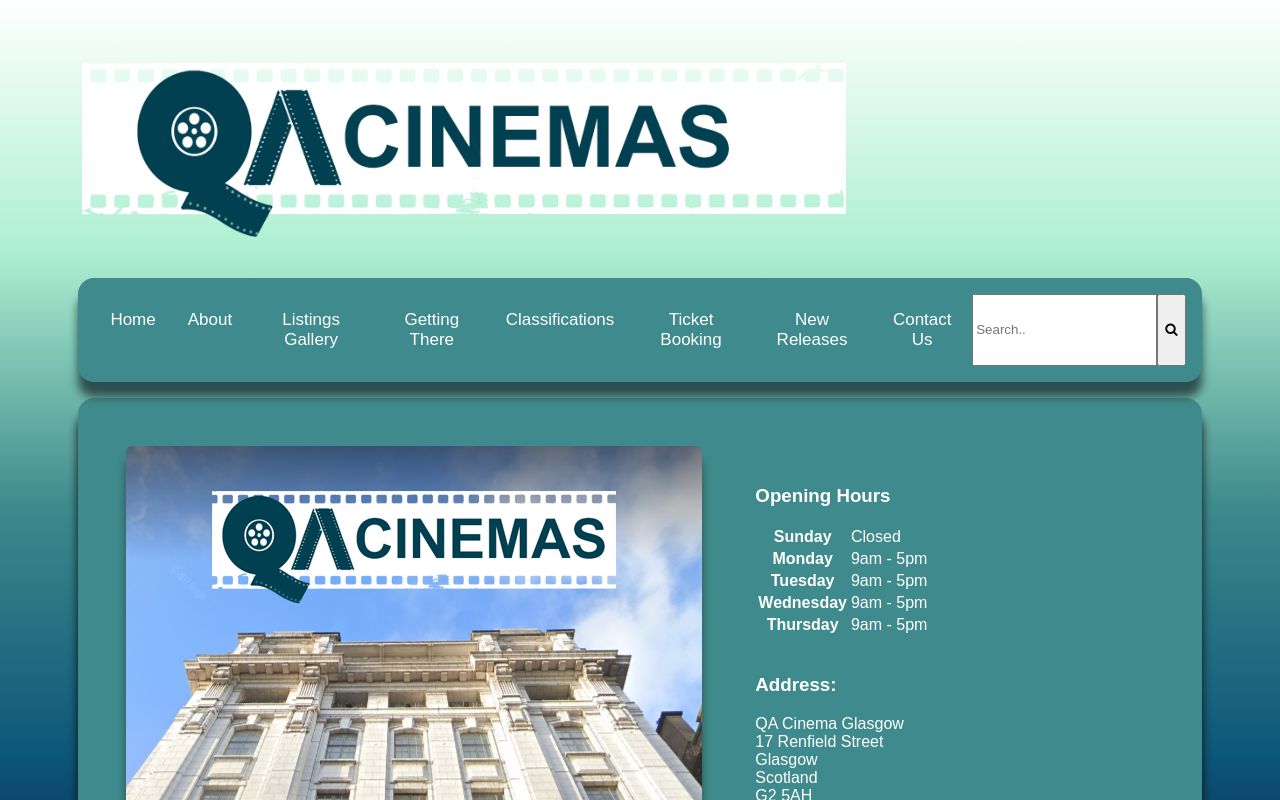
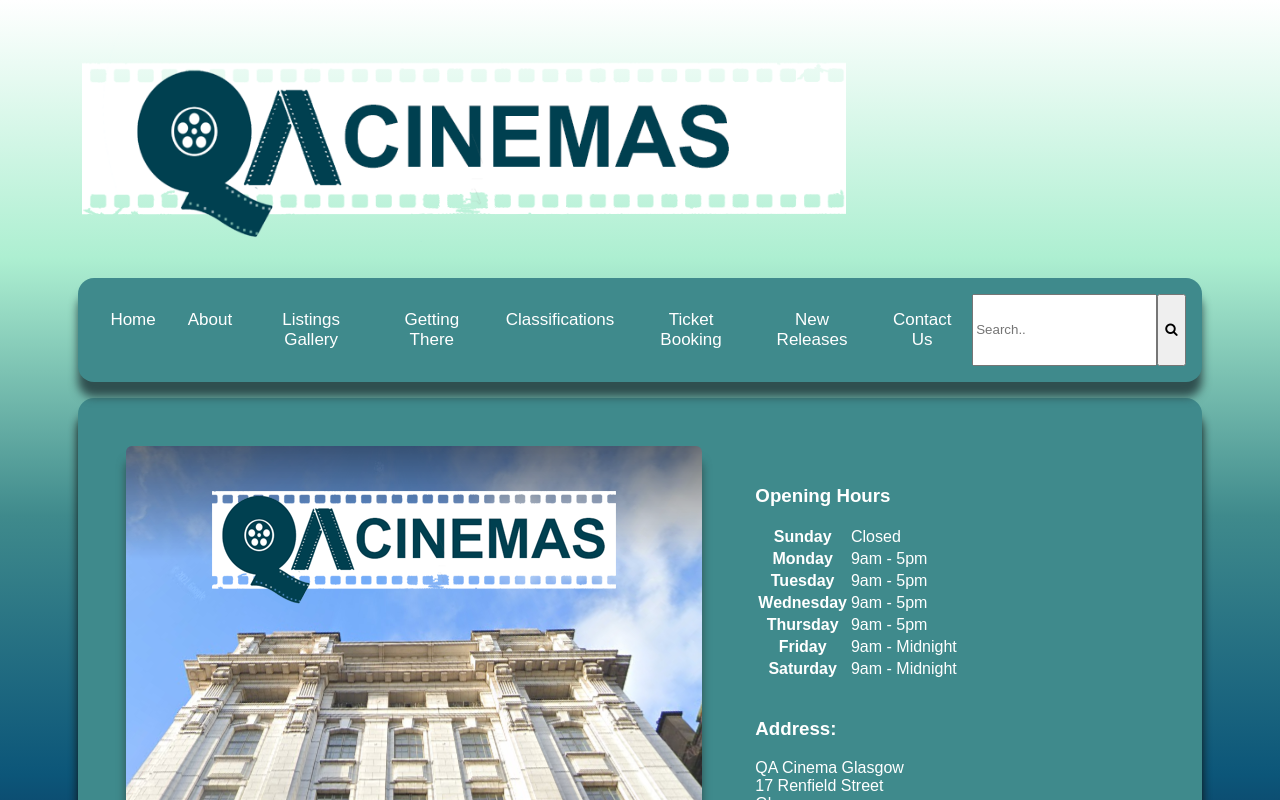
Before and after one commit to Callum-Robinson/QA-Cinema-Project-FrontEnd, a React (Create React App) app: page /contactus in a window 1280 px wide. Shown: the top 800 px of the page. Built offline with nearby package versions, Linux system fonts and the light colour scheme.

Commit message:
added friday and sat

```diff
--- a/src/Components/Contact/ContactPage.jsx
+++ b/src/Components/Contact/ContactPage.jsx
@@ -18,6 +18,8 @@ const ContactPage = () => {
                     <tr><th>Tuesday</th><td>9am - 5pm</td></tr>
                     <tr><th>Wednesday</th><td>9am - 5pm</td></tr>
                     <tr><th>Thursday</th><td>9am - 5pm</td></tr>
+                    <tr><th>Friday</th><td>9am - Midnight</td></tr>
+                    <tr><th>Saturday</th><td>9am - Midnight</td></tr>
                     </table>
                     <br/>
                     <h3>Address:</h3>
```
